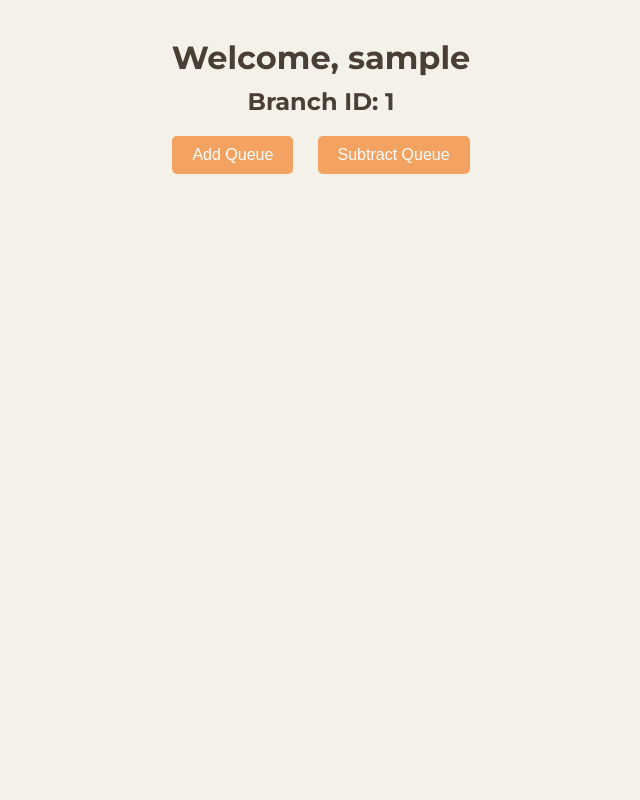
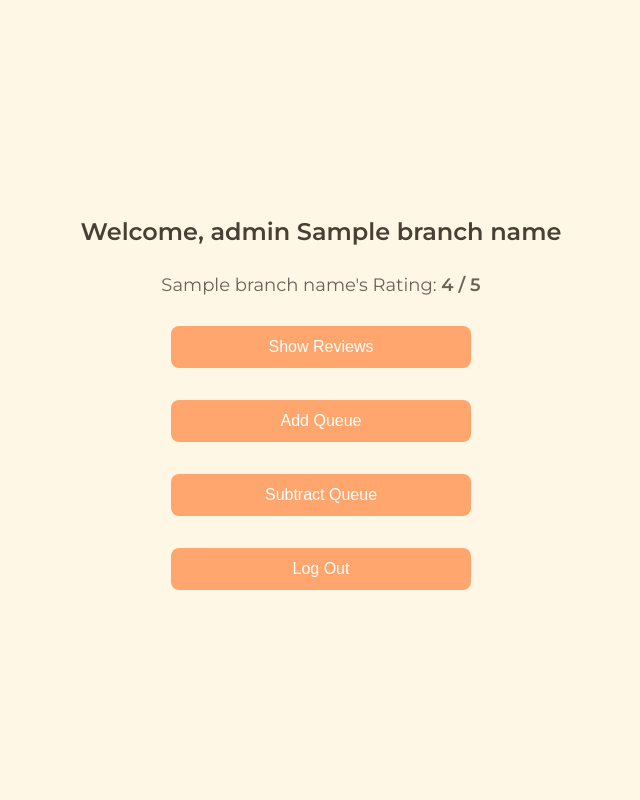
Before and after one commit to AjiSenoo/CoffeeShopRecommendations, a CodeIgniter 4 app: the page made by app/Views/admin_dashboard.php in a window 1280 px wide. Shown: the whole page, without its empty margins (319-959 px from the left). Run offline with PHP 8.4 and a stand-in for CodeIgniter, Linux system fonts and the light colour scheme; the template is opened without the code that fills it: most values are stand-ins (such as "Sample title", 1, 10 or a date in 2020); some libraries are stand-ins or nearby versions.

Commit message:
layouting + adding logout button

```diff
--- a/app/Views/admin_dashboard.php
+++ b/app/Views/admin_dashboard.php
@@ -4,32 +4,63 @@
     <meta charset="UTF-8">
     <meta name="viewport" content="width=device-width, initial-scale=1.0">
     <title>Admin Dashboard</title>
-    <link href="https://fonts.googleapis.com/css2?family=Montserrat:wght@400;700&display=swap" rel="stylesheet">
+    <link href="https://fonts.googleapis.com/css2?family=Montserrat:wght@400;600&display=swap" rel="stylesheet">
     <style>
         body {
-            font-family: 'Montserrat', sans-serif;
-            text-align: center;
-            background-color: #f4f1e9;
+            font-family: 'Montserrat', Arial, sans-serif;
+            background-color: #fff7e6; /* Soft cream background */
             color: #4a3f35;
-            padding: 20px;
+            margin: 0;
+            padding: 0;
+            display: flex;
+            flex-direction: column;
+            align-items: center;
+            justify-content: center;
+            height: 100vh;
         }
-        h1, h2 {
-            margin: 10px 0;
+        h1 {
+            font-size: 24px;
+            font-weight: 600;
+            margin-bottom: 10px;
+            color: #4a3f35;
+        }
+        p.mean-rating {
+            font-size: 18px;
+            color: #6d6057;
+            margin-bottom: 20px;
         }
         button {
-            padding: 10px 20px;
-            margin: 10px;
-            background-color: #f4a261;
+            background-color: #ffa66e; /* Soft orange tone */
             color: white;
             border: none;
-            border-radius: 5px;
+            padding: 12px 20px;
+            margin: 10px 0;
+            border-radius: 8px;
+            font-size: 16px;
             cursor: pointer;
-            font-size: 16px;
+            transition: background-color 0.3s ease;
         }
         button:hover {
-            background-color: #e76f51;
+            background-color: #ff8c42; /* Slightly darker orange for hover */
+        }
+        .button-container {
+            display: flex;
+            flex-direction: column;
+            gap: 12px;
+            width: 90%;
+            max-width: 300px;
         }
     </style>
+</head>
+<body>
+    <h1>Welcome, admin <?= esc($branch_name) ?></h1>
+    <p class="mean-rating"><?= esc($branch_name) ?>'s Rating: <strong><?= esc($mean_rating) ?> / 5</strong></p>
+    <div class="button-container">
+        <button onclick="window.location.href='<?= site_url('/admin/show-reviews') ?>'">Show Reviews</button>
+        <button onclick="updateQueue('add')">Add Queue</button>
+        <button onclick="updateQueue('subtract')">Subtract Queue</button>
+        <button onclick="window.location.href='<?= site_url('/admin/logout') ?>'">Log Out</button>
+    </div>
     <script>
         function updateQueue(action) {
             const num = prompt(`Enter the number of customers to ${action}:`);
@@ -59,11 +90,5 @@
             });
         }
     </script>
-</head>
-<body>
-    <h1>Welcome, <?= esc($username) ?></h1>
-    <h2>Branch ID: <?= esc($branch_id) ?></h2>
-    <button onclick="updateQueue('add')">Add Queue</button>
-    <button onclick="updateQueue('subtract')">Subtract Queue</button>
 </body>
 </html>
--- a/app/Views/find_recommendations.php
+++ b/app/Views/find_recommendations.php
@@ -175,7 +175,7 @@
                                             <strong>Branch:</strong> ${rec.branch}<br>
                                             <strong>Travel Time:</strong> ${rec.travel_time} mins<br>
                                             <strong>Queue Length:</strong> ${rec.queue_length}<br>
-                                            <strong>Mean Rating:</strong> ${rec.mean_rating}<br>
+                                            <strong>Rating:</strong> ${rec.mean_rating}<br>
                                             <button onclick="placeOrder(${rec.branch_id})">Order</button>
                                         </div>
                                     `
@@ -232,6 +232,7 @@
     </script>
 </head>
 <body>
+    <h2>Welcome, <?= esc($username) ?></h2>
     <h1>Find Coffee Shop Recommendations</h1>
     <button onclick="getLocationAndRecommend()">Find Recommendations</button>
     <p id="loading" style="display:none;">Processing... Please wait.</p>
@@ -240,5 +241,7 @@
     <h1>All Branches</h1>
     <button onclick="fetchAllBranches()">View All Branches</button>
     <div id="allBranches"></div>
+
+    <button onclick="window.location.href='<?= site_url('/customer/logout') ?>'">Log Out</button>
 </body>
 </html>
```
Also changed, not shown: app/Config/Routes.php (+13 -11 lines), app/Controllers/Admin.php (+36 -2 lines), app/Controllers/Customer.php (+12 -1 lines), app/Views/admin_reviews.php (added, +80 -0 lines), app/Views/customer_login.php (+16 -4 lines).
